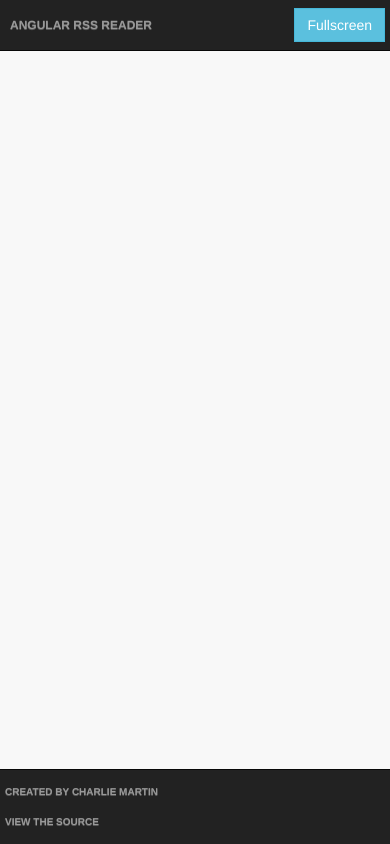
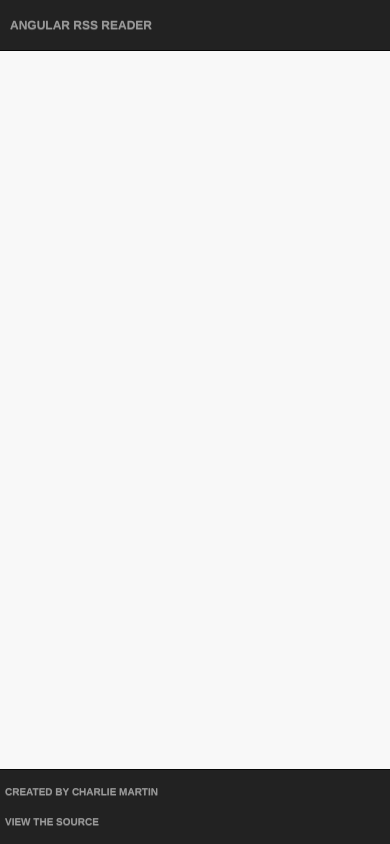
Before and after one commit to cmmartin/Angular-RSS-Reader, a website: page app/index.html in a window 390 px wide. Drawn offline with Linux system fonts and the light colour scheme; files that its build step writes are made by us from their sources.

Commit message:
remove fullscreen button on tablets & phones

```diff
--- a/app/index.html
+++ b/app/index.html
@@ -12,7 +12,7 @@
         <nav class="navbar navbar-inverse navbar-default navbar-fixed-top" role="navigation">
           <div class="container">
             <a class="navbar-brand">Angular RSS Reader</a>
-            <button fullscreen type="button" class="btn btn-mini btn-info navbar-btn pull-right">Fullscreen</button>
+            <button fullscreen type="button" class="btn btn-mini btn-info navbar-btn pull-right visible-lg visible-md">Fullscreen</button>
         </div>
         </nav>
       </header>
```
Also changed, not shown: index.html (+1 -1 lines).
